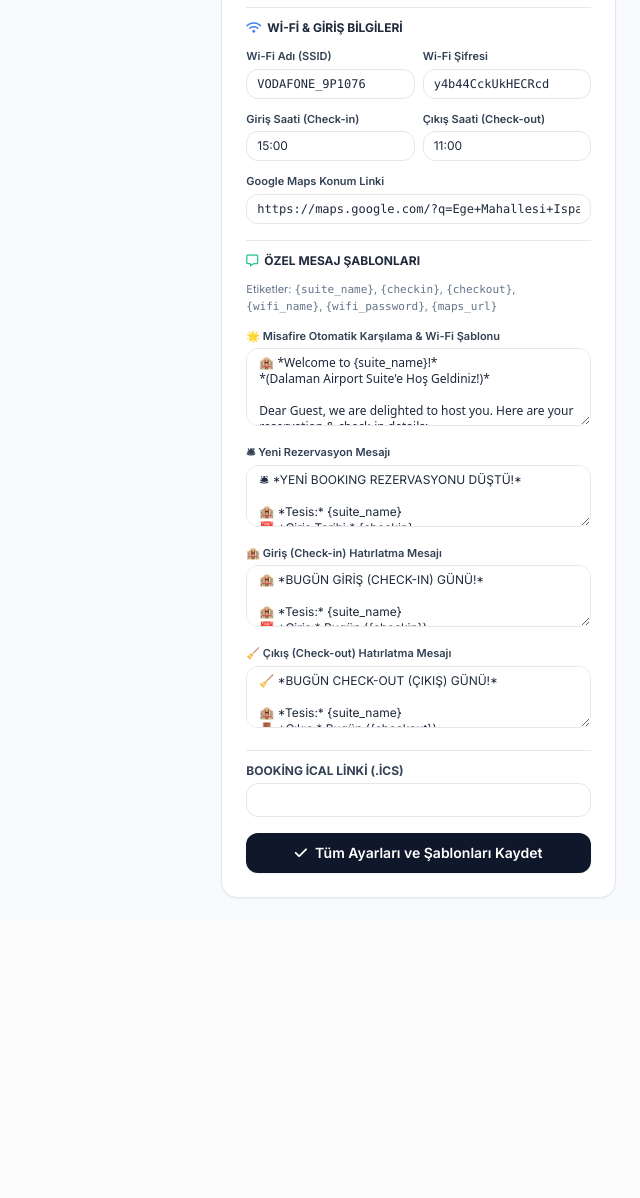
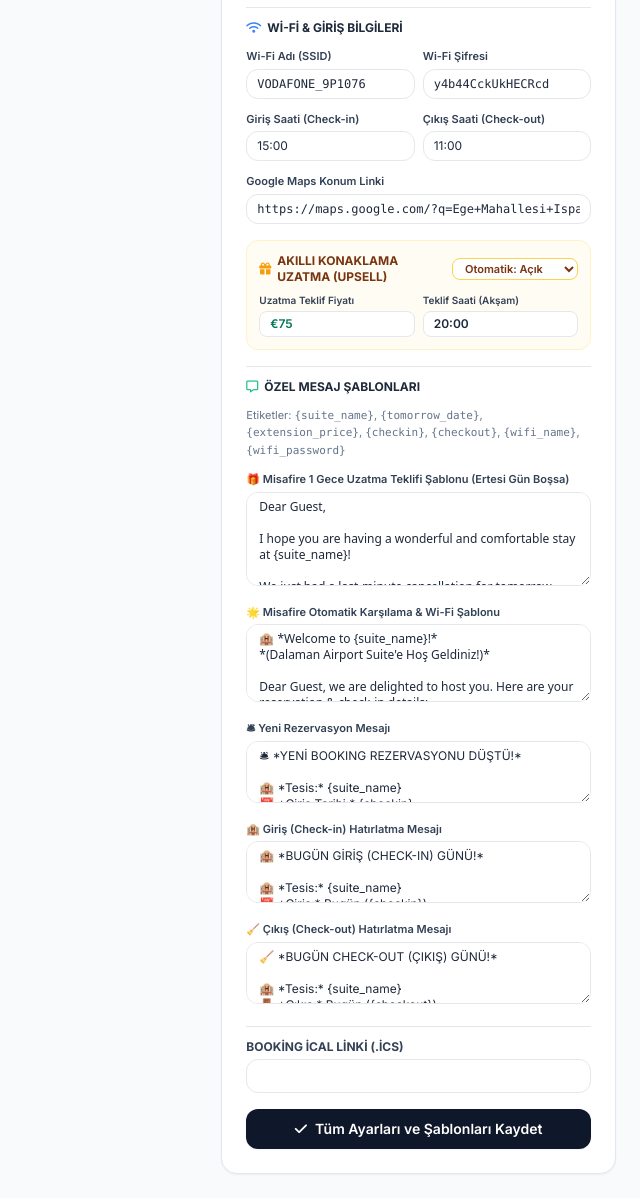
Before and after one commit to MrCoolice/booking-whatsapp-bot, a FastAPI app: page / in a window 1280 px wide. Shown: the part 703-1901 px from the top of the page, without its empty margins (640-1280 px from the left). Before the commit the page ends 1601 px from the top, so only its background shows below. Run offline with FastAPI, Linux system fonts and the light colour scheme; data comes from the database, SQL or seed files in the repository; data that the repository does not hold is empty; some libraries are stand-ins or nearby versions.

Commit message:
Feat: Add smart last-minute stay extension (upsell) automation with evening scheduler and web UI trigger

```diff
--- a/main.py
+++ b/main.py
@@ -44,6 +44,10 @@ def init_db():
         cur.execute("ALTER TABLE reservations ADD COLUMN notified_welcome INTEGER DEFAULT 0")
     except Exception:
         pass
+    try:
+        cur.execute("ALTER TABLE reservations ADD COLUMN notified_extension INTEGER DEFAULT 0")
+    except Exception:
+        pass
 
     cur.execute("""
         CREATE TABLE IF NOT EXISTS logs (
@@ -64,9 +68,21 @@ def init_db():
         "checkin_hour": "15:00",
         "checkout_hour": "11:00",
         "maps_url": "https://maps.google.com/?q=Ege+Mahallesi+Isparta+Sokak+No:6/1+Daire:11+Dalaman+Muğla",
+        "extension_enabled": "1",
+        "extension_time": "20:00",
+        "extension_price": "€75",
         "msg_new_booking": "🛎 *YENİ BOOKING REZERVASYONU DÜŞTÜ!*\n\n🏨 *Tesis:* {suite_name}\n📅 *Giriş Tarihi:* {checkin}\n🚪 *Çıkış Tarihi:* {checkout}\n\nDetaylar Booking Extranet panelinize eklendi.",
         "msg_checkin": "🏨 *BUGÜN GİRİŞ (CHECK-IN) GÜNÜ!*\n\n🏨 *Tesis:* {suite_name}\n📅 *Giriş:* Bugün ({checkin})\n🚪 *Çıkış:* {checkout}\n\n🔑 Oda hazırlığını ve anahtar teslimini yapınız.\n🚨 *DİKKAT:* KBS / Polis Sistemine misafir kimlik kaydını girmeyi unutmayınız!",
         "msg_checkout": "🧹 *BUGÜN CHECK-OUT (ÇIKIŞ) GÜNÜ!*\n\n🏨 *Tesis:* {suite_name}\n🚪 *Çıkış:* Bugün ({checkout})\n📅 *Giriş Tarihi:* {checkin}\n\n🧹 Oda temizlik hazırlıklarını başlatınız.\n🚨 *DİKKAT:* KBS / Polis Sisteminden misafir çıkışını vermeyi unutmayınız!",
+        "msg_extension": (
+            "Dear Guest,\n\n"
+            "I hope you are having a wonderful and comfortable stay at {suite_name}!\n\n"
+            "We just had a last-minute cancellation for tomorrow, {tomorrow_date}, which unexpectedly opened up the calendar for an extra night.\n\n"
+            "If you'd like to extend your stay and relax a bit longer without the rush of checking out, we would be delighted to offer you a special direct rate of {extension_price} (payable in cash, either in Euros or Turkish Liras).\n\n"
+            "If you are interested, just let us know today so we can reserve the night for you before it reopens to online platforms.\n\n"
+            "Best regards,\n"
+            "{suite_name}"
+        ),
         "msg_welcome": (
             "🏨 *Welcome to {suite_name}!* \n*(Dalaman Airport Suite'e Hoş Geldiniz!)*\n\n"
             "Dear Guest, we are delighted to host you. Here are your reservation & check-in details:\n"
@@ -255,6 +271,67 @@ def check_daily_reminders():
 
     conn.close()
 
+def check_extension_offers():
+    cfg = get_settings()
+    if cfg.get("extension_enabled", "1") != "1":
+        return
+
+    suite_name = cfg.get("suite_name", "Dalaman Airport Suite 11")
+    ext_price = cfg.get("extension_price", "€75")
+    ext_tpl = cfg.get("msg_extension", "")
+    if not ext_tpl:
+        return
+
+    now = datetime.datetime.now()
+    tomorrow_dt = now + datetime.timedelta(days=1)
+    tomorrow_str = tomorrow_dt.strftime("%Y%m%d")
+    tomorrow_fmt = tomorrow_dt.strftime("%d.%m.%Y")
+
+    conn = sqlite3.connect(DB_PATH)
+    cur = conn.cursor()
+
+    # 1. Yarin odaya yeni giris var mi kontrol et (Oda yarin dolu mu?)
+    cur.execute("SELECT uid FROM reservations WHERE checkin = ?", (tomorrow_str,))
+    if cur.fetchone():
+        conn.close()
+        return
+
+    # 2. Yarin cikis yapacak, numarasi girilmis ve henuz uzatma teklif edilmemis misafirleri bul
+    cur.execute("""
+        SELECT uid, checkin, checkout, guest_phone
+        FROM reservations
+        WHERE checkout = ? AND guest_phone != '' AND notified_extension = 0
+    """, (tomorrow_str,))
+    candidates = cur.fetchall()
+
+    local_gateway_url = "http://127.0.0.1:3000/send"
+    for r in candidates:
+        uid, c_in, c_out, phone = r
+        clean_phone = (phone or "").strip()
+        if not clean_phone:
+            continue
+
+        msg = (ext_tpl
+               .replace("{suite_name}", suite_name)
+               .replace("{tomorrow_date}", tomorrow_fmt)
+               .replace("{extension_price}", ext_price)
+               .replace("{checkin}", format_date_str(c_in))
+               .replace("{checkout}", format_date_str(c_out)))
+
+        try:
+            r_post = requests.post(local_gateway_url, json={"phone": clean_phone, "message": msg}, timeout=15)
+            if r_post.status_code == 200:
+                cur.execute("UPDATE reservations SET notified_extension = 1 WHERE uid = ?", (uid,))
+                conn.commit()
+                add_log(f"Misafire 1 gece uzatma teklifi iletildi -> {clean_phone} ({tomorrow_fmt} - {ext_price})", "success")
+            else:
+                add_log(f"Uzatma teklifi iletilemedi ({clean_phone}): {r_post.text}", "error")
+        except Exception as e:
+            add_log(f"Uzatma teklifi baglanti hatasi ({clean_phone}): {str(e)}", "error")
+        time.sleep(1.5)
+
+    conn.close()
+
 scheduler = BackgroundScheduler()
 
 def scheduled_job():
@@ -265,8 +342,8 @@ def scheduled_job():
     sync_calendar()
 
     # Sabah saati geldiyse veya gecildiyse henuz iletilmemis gunluk hatirlatmalari gonder
+    now = datetime.datetime.now()
     try:
-        now = datetime.datetime.now()
         parts = morning_time.split(":")
         m_hour = int(parts[0])
         m_minute = int(parts[1]) if len(parts) > 1 else 0
@@ -276,6 +353,18 @@ def scheduled_job():
     except Exception:
         if current_hm >= morning_time:
             check_daily_reminders()
+
+    # Aksam uzatma teklifi kontrolu (varsayilan 20:00)
+    try:
+        ext_time = cfg.get("extension_time", "20:00")
+        e_parts = ext_time.split(":")
+        e_hour = int(e_parts[0])
+        e_minute = int(e_parts[1]) if len(e_parts) > 1 else 0
+        ext_dt = now.replace(hour=e_hour, minute=e_minute, second=0, microsecond=0)
+        if now >= ext_dt:
+            check_extension_offers()
+    except Exception:
+        pass
 
 @asynccontextmanager
 async def lifespan(app: FastAPI):
@@ -304,12 +393,12 @@ async def index(request: Request):
     cur.execute("SELECT uid, checkin, checkout, notified_checkin, guest_phone, notified_welcome FROM reservations WHERE checkin = ?", (today_str,))
     today_checkins = [{"uid": r[0], "checkin": format_date_str(r[1]), "checkout": format_date_str(r[2]), "notified": r[3], "guest_phone": r[4] or "", "notified_welcome": r[5]} for r in cur.fetchall()]
 
-    cur.execute("SELECT uid, checkin, checkout, created_at, notified_checkout, guest_phone, notified_welcome FROM reservations ORDER BY checkin DESC LIMIT 50")
+    cur.execute("SELECT uid, checkin, checkout, created_at, notified_checkout, guest_phone, notified_welcome, notified_extension FROM reservations ORDER BY checkin DESC LIMIT 50")
     all_res = []
     current_hour = datetime.datetime.now().hour
 
     for r in cur.fetchall():
-        uid, c_in, c_out, created_at, notif_out, guest_phone, notif_welcome = r
+        uid, c_in, c_out, created_at, notif_out, guest_phone, notif_welcome, notif_ext = r
 
         if today_str > c_out:
             status = "Çıkış Yaptı"
@@ -334,6 +423,7 @@ async def index(request: Request):
             "status": status,
             "guest_phone": guest_phone or "",
             "notified_welcome": notif_welcome,
+            "notified_extension": notif_ext,
             "created_at": created_at
         })
 
@@ -363,10 +453,14 @@ async def save_settings(
     checkin_hour: str = Form("15:00"),
     checkout_hour: str = Form("11:00"),
     maps_url: str = Form("https://maps.google.com/?q=Ege+Mahallesi+Isparta+Sokak+No:6/1+Daire:11+Dalaman+Muğla"),
+    extension_enabled: str = Form("1"),
+    extension_time: str = Form("20:00"),
+    extension_price: str = Form("€75"),
     msg_new_booking: str = Form(...),
     msg_checkin: str = Form(...),
     msg_checkout: str = Form(...),
-    msg_welcome: str = Form(...)
+    msg_welcome: str = Form(...),
+    msg_extension: str = Form(...)
 ):
     update_setting("suite_name", suite_name.strip())
     update_setting("phone_numbers", phone_numbers.strip())
@@ -377,12 +471,66 @@ async def save_settings(
     update_setting("checkin_hour", checkin_hour.strip())
     update_setting("checkout_hour", checkout_hour.strip())
     update_setting("maps_url", maps_url.strip())
+    update_setting("extension_enabled", extension_enabled.strip())
+    update_setting("extension_time", extension_time.strip())
+    update_setting("extension_price", extension_price.strip())
     update_setting("msg_new_booking", msg_new_booking.strip())
     update_setting("msg_checkin", msg_checkin.strip())
     update_setting("msg_checkout", msg_checkout.strip())
     update_setting("msg_welcome", msg_welcome.strip())
+    update_setting("msg_extension", msg_extension.strip())
     add_log("Ayarlar ve mesaj şablonları güncellendi.", "info")
     return JSONResponse({"status": "ok", "message": "Tüm ayarlar ve özel mesaj şablonları başarıyla kaydedildi!"})
+
+@app.post("/api/reservation/send-extension")
+async def send_extension_offer(uid: str = Form(...)):
+    conn = sqlite3.connect(DB_PATH)
+    cur = conn.cursor()
+    cur.execute("SELECT uid, checkin, checkout, guest_phone, suite_name FROM reservations WHERE uid = ?", (uid,))
+    row = cur.fetchone()
+    if not row:
+        conn.close()
+        return JSONResponse({"status": "error", "message": "Rezervasyon bulunamadı."})
+
+    uid_res, c_in, c_out, phone, r_suite = row
+    clean_phone = (phone or "").strip()
+    if not clean_phone:
+        conn.close()
+        return JSONResponse({"status": "error", "message": "Lütfen önce misafirin telefon numarasını girip kaydediniz."})
+
+    cfg = get_settings()
+    suite_name = cfg.get("suite_name", r_suite or "Dalaman Airport Suite 11")
+    ext_price = cfg.get("extension_price", "€75")
+    ext_tpl = cfg.get("msg_extension", "")
+
+    try:
+        c_out_dt = datetime.datetime.strptime(c_out, "%Y%m%d")
+        tomorrow_fmt = c_out_dt.strftime("%d.%m.%Y")
+    except Exception:
+        tomorrow_fmt = format_date_str(c_out)
+
+    msg = (ext_tpl
+           .replace("{suite_name}", suite_name)
+           .replace("{tomorrow_date}", tomorrow_fmt)
+           .replace("{extension_price}", ext_price)
+           .replace("{checkin}", format_date_str(c_in))
+           .replace("{checkout}", format_date_str(c_out)))
+
+    local_gateway_url = "http://127.0.0.1:3000/send"
+    try:
+        r_post = requests.post(local_gateway_url, json={"phone": clean_phone, "message": msg}, timeout=15)
+        if r_post.status_code == 200:
+            cur.execute("UPDATE reservations SET notified_extension = 1 WHERE uid = ?", (uid,))
+            conn.commit()
+            conn.close()
+            add_log(f"Misafire manuel uzatma teklifi iletildi -> {clean_phone} ({tomorrow_fmt} - {ext_price})", "success")
+            return JSONResponse({"status": "ok", "message": f"1 Gece uzatma teklifi ({clean_phone}) numarasına başarıyla iletildi!"})
+        else:
+            conn.close()
+            return JSONResponse({"status": "error", "message": f"Mesaj iletilemedi: {r_post.text}"})
+    except Exception as e:
+        conn.close()
+        return JSONResponse({"status": "error", "message": f"Bağlantı hatası: {str(e)}"})
 
 @app.post("/api/reservation/send-welcome")
 async def send_welcome_message(uid: str = Form(...), phone: str = Form(...)):
--- a/templates/index.html
+++ b/templates/index.html
@@ -230,6 +230,10 @@
                                                     class="bg-violet-50 hover:bg-violet-100 text-violet-700 border border-violet-200 text-[11px] px-2 py-1 rounded-lg font-medium flex items-center gap-1 transition shadow-xs whitespace-nowrap cursor-pointer">
                                                 <i class="fa-solid fa-bell text-violet-500"></i> Bildir
                                             </button>
+                                            <button onclick="sendExtension('{{ r.uid }}')" title="Misafire 1 Gece İndirimli Uzatma Teklifi Gönder"
+                                                    class="{% if r.notified_extension %}bg-slate-800 hover:bg-slate-700 text-slate-300{% else %}bg-amber-500 hover:bg-amber-600 text-white{% endif %} text-[11px] px-2 py-1 rounded-lg font-medium flex items-center gap-1 transition shadow-xs whitespace-nowrap cursor-pointer">
+                                                <i class="fa-solid fa-gift text-amber-200"></i> {% if r.notified_extension %}Uzatıldı ✓{% else %}Uzat{% endif %}
+                                            </button>
                                         </div>
                                     </td>
                                     <td class="py-3 px-2 text-xs text-slate-400">{{ r.created_at }}</td>
@@ -335,12 +339,42 @@
                         </div>
                     </div>
 
+                    <!-- Akıllı Konaklama Uzatma (Upsell) Ayarları -->
+                    <div class="border-t pt-3 space-y-2 bg-amber-50/60 p-3 rounded-xl border border-amber-100">
+                        <div class="flex items-center justify-between">
+                            <p class="text-xs font-bold text-amber-900 uppercase flex items-center gap-1.5">
+                                <i class="fa-solid fa-gift text-amber-500"></i> Akıllı Konaklama Uzatma (Upsell)
+                            </p>
+                            <select name="extension_enabled" class="text-[11px] font-semibold bg-white border border-amber-300 text-amber-900 rounded-lg px-2 py-0.5 outline-none">
+                                <option value="1" {% if config.extension_enabled != '0' %}selected{% endif %}>Otomatik: Açık</option>
+                                <option value="0" {% if config.extension_enabled == '0' %}selected{% endif %}>Otomatik: Kapalı</option>
+                            </select>
+                        </div>
+                        <div class="grid grid-cols-2 gap-2">
+                            <div>
+                                <label class="block text-[10px] font-semibold text-slate-700 mb-0.5">Uzatma Teklif Fiyatı</label>
+                                <input type="text" name="extension_price" value="{{ config.extension_price or '€75' }}" required
+                                       class="w-full px-2.5 py-1 border rounded-lg text-xs font-semibold text-emerald-700 outline-none focus:ring-2 focus:ring-amber-500 bg-white">
+                            </div>
+                            <div>
+                                <label class="block text-[10px] font-semibold text-slate-700 mb-0.5">Teklif Saati (Akşam)</label>
+                                <input type="text" name="extension_time" value="{{ config.extension_time or '20:00' }}" required
+                                       class="w-full px-2.5 py-1 border rounded-lg text-xs font-semibold outline-none focus:ring-2 focus:ring-amber-500 bg-white">
+                            </div>
+                        </div>
+                    </div>
+
                     <!-- Özel Mesaj Şablonları Bölümü -->
                     <div class="border-t pt-3 space-y-3">
                         <p class="text-xs font-bold text-slate-800 uppercase flex items-center gap-1.5">
                             <i class="fa-regular fa-message text-emerald-500"></i> Özel Mesaj Şablonları
                         </p>
-                        <p class="text-[11px] text-slate-500">Etiketler: <code>{suite_name}</code>, <code>{checkin}</code>, <code>{checkout}</code>, <code>{wifi_name}</code>, <code>{wifi_password}</code>, <code>{maps_url}</code></p>
+                        <p class="text-[11px] text-slate-500">Etiketler: <code>{suite_name}</code>, <code>{tomorrow_date}</code>, <code>{extension_price}</code>, <code>{checkin}</code>, <code>{checkout}</code>, <code>{wifi_name}</code>, <code>{wifi_password}</code></p>
+
+                        <div>
+                            <label class="block text-[11px] font-semibold text-slate-700 mb-1">🎁 Misafire 1 Gece Uzatma Teklifi Şablonu (Ertesi Gün Boşsa)</label>
+                            <textarea name="msg_extension" rows="5" class="w-full px-3 py-1.5 border rounded-xl text-xs outline-none focus:ring-2 focus:ring-amber-500 font-sans">{{ config.msg_extension }}</textarea>
+                        </div>
 
                         <div>
                             <label class="block text-[11px] font-semibold text-slate-700 mb-1">🌟 Misafire Otomatik Karşılama & Wi-Fi Şablonu</label>
@@ -481,6 +515,25 @@
             }
         }
 
+        async function sendExtension(uid) {
+            if (!confirm('Misafire 1 Gece indirimli konaklama uzatma teklifi WhatsApp ile gönderilsin mi?')) {
+                return;
+            }
+            showAlert('Uzatma teklifi WhatsApp ile gönderiliyor...', true);
+            const data = new FormData();
+            data.append('uid', uid);
+            try {
+                const res = await fetch('/api/reservation/send-extension', { method: 'POST', body: data });
+                const json = await res.json();
+                showAlert(json.message, json.status === 'ok');
+                if (json.status === 'ok') {
+                    setTimeout(() => location.reload(), 1500);
+                }
+            } catch (err) {
+                showAlert('Uzatma teklifi hatası: ' + err, false);
+            }
+        }
+
         // Yerel WhatsApp Gateway Durum & QR Yönetimi
         let waCheckInterval = null;
 
```
Also changed, not shown: README.md.
